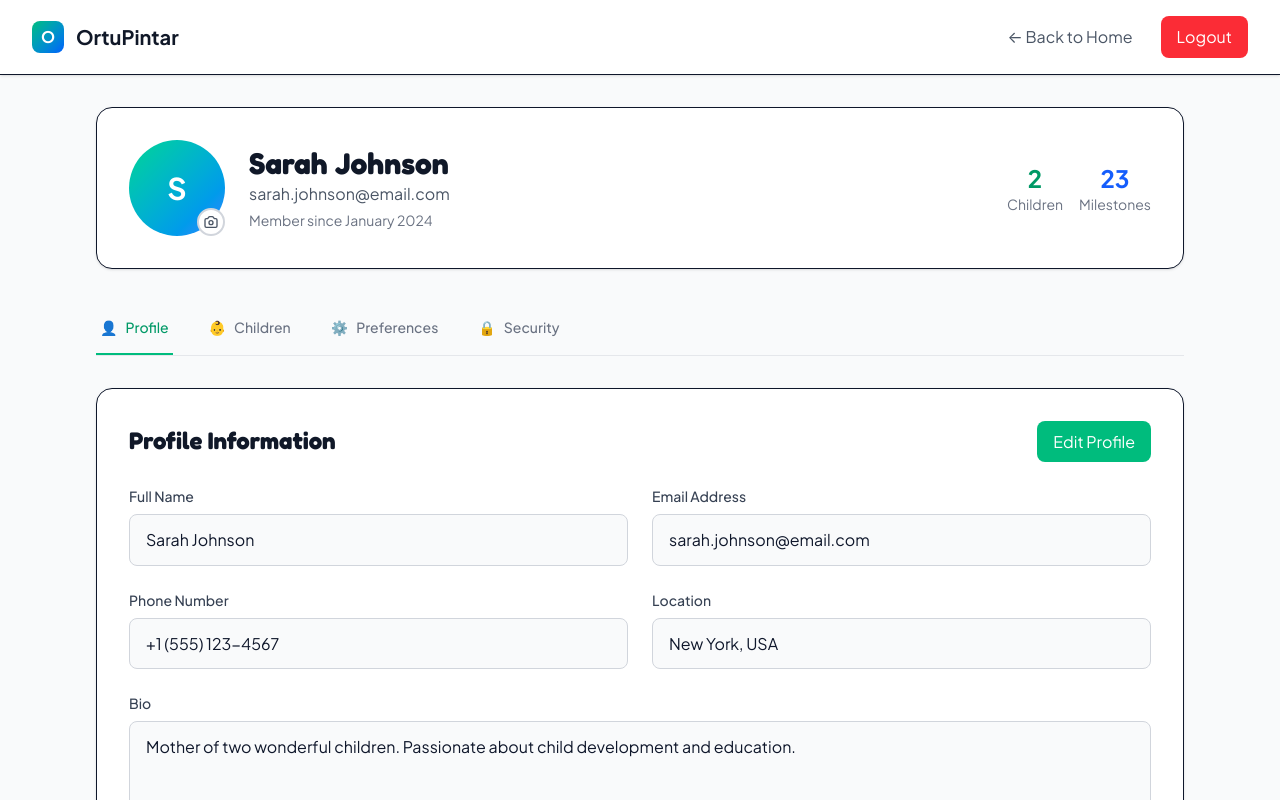
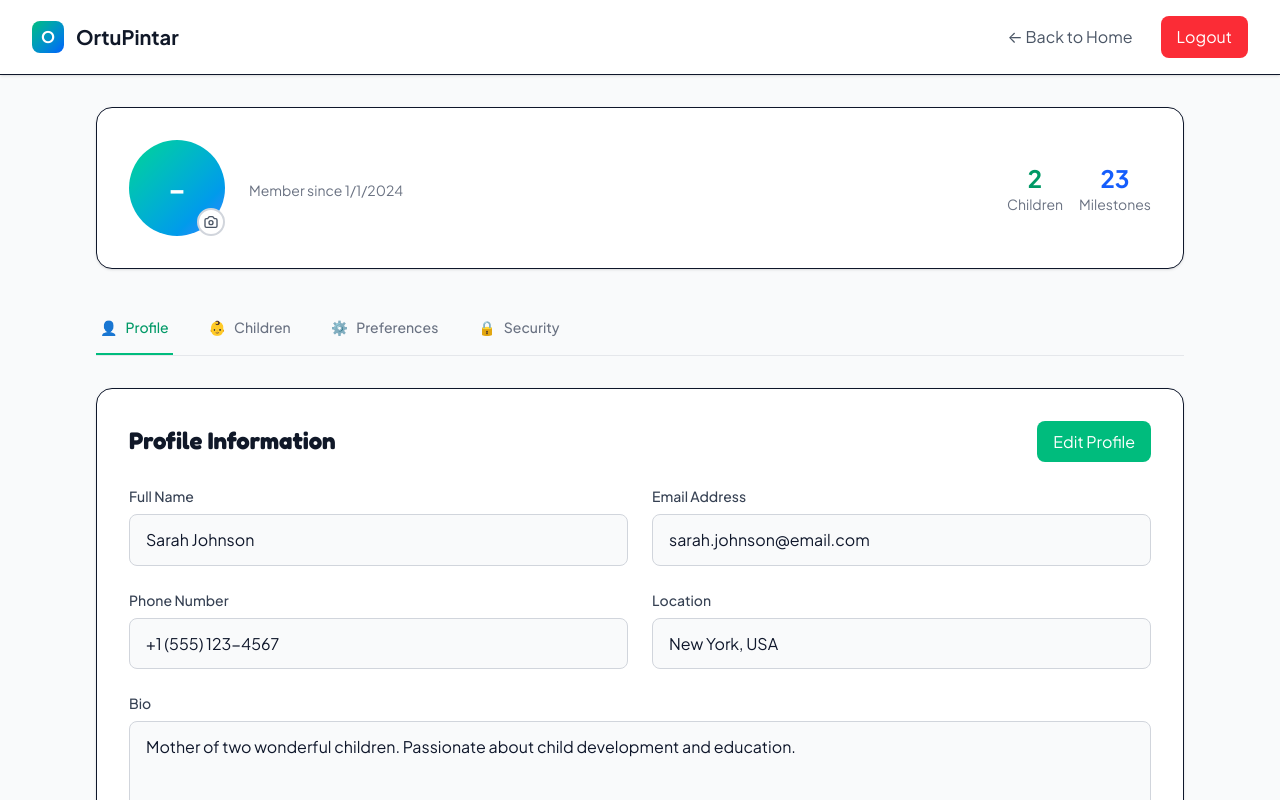
Before and after one commit to zaki-ramadhan/OrtuPintar-app, a React (Vite) app in the folder frontend/: page /my-account in a window 1280 px wide. Shown: the top 800 px of the page. Built offline with nearby package versions, Linux system fonts and the light colour scheme.

Commit message:
Add user state management and profile data synchronization in UserAccount and HeaderHomePage components

```diff
--- a/frontend/src/components/client/homePage/HeaderHomePage.jsx
+++ b/frontend/src/components/client/homePage/HeaderHomePage.jsx
@@ -4,7 +4,13 @@ import toast from "react-hot-toast";
 
 export default function HeaderHomePage() {
   const [showUserMenu, setShowUserMenu] = useState(false);
+  const [user, setUser] = useState(null);
   const navigate = useNavigate();
+
+  useEffect(() => {
+    const userData = JSON.parse(localStorage.getItem("user"));
+    setUser(userData);
+  }, []);
 
   useEffect(() => {
     const user = JSON.parse(localStorage.getItem("user"));
@@ -60,9 +66,11 @@ export default function HeaderHomePage() {
                   <div className="py-2">
                     <div className="px-4 py-2 border-b border-gray-100">
                       <p className="text-sm font-medium text-gray-900">
-                        Sarah Johnson
+                        {user?.name || "-"}
                       </p>
-                      <p className="text-xs text-gray-500">sarah@email.com</p>
+                      <p className="text-xs text-gray-500">
+                        {user?.email || "-"}
+                      </p>
                     </div>
 
                     <Link
--- a/frontend/src/pages/Client/HomePage.jsx
+++ b/frontend/src/pages/Client/HomePage.jsx
@@ -33,6 +33,7 @@ export default function HomePage() {
 		useState(false);
 	const [upcomingReminders, setUpcomingReminders] =
 		useState([]);
+	const [user, setUser] = useState(null);
 
 	const navigate = useNavigate();
 
@@ -117,6 +118,15 @@ export default function HomePage() {
 			};
 
 		fetchActivities();
+	}, []);
+
+	useEffect(() => {
+		const userData = JSON.parse(
+			localStorage.getItem(
+				"user"
+			)
+		);
+		setUser(userData);
 	}, []);
 
 	const handleAddChild = async (childData) => {
@@ -532,27 +542,72 @@ export default function HomePage() {
 	});
 
 	// Ambil semua milestone activity
-	const milestoneActivities = activities.filter((a) => a.isMilestone);
+	const milestoneActivities = activities.filter(
+		(a) => a.isMilestone
+	);
 	// Ambil reminders milestone yang sudah selesai untuk anak aktif
-	const completedMilestoneReminders = upcomingReminders.filter(
-		(rem) =>
-			rem.childId === currentChild?.id &&
-			rem.completed &&
-			milestoneActivities.some((a) => a.id === rem.activityId)
-	);
+	const completedMilestoneReminders =
+		upcomingReminders.filter(
+			(
+				rem
+			) =>
+				rem.childId ===
+					currentChild?.id &&
+				rem.completed &&
+				milestoneActivities.some(
+					(
+						a
+					) =>
+						a.id ===
+						rem.activityId
+				)
+		);
 	// Recent achievements: milestone yang sudah selesai, urut terbaru
 	const recentAchievements = completedMilestoneReminders
 		.map((rem) => {
-			const act = activities.find((a) => a.id === rem.activityId);
+			const act =
+				activities.find(
+					(
+						a
+					) =>
+						a.id ===
+						rem.activityId
+				);
 			return {
-				name: act?.name || act?.title || '-',
+				name:
+					act?.name ||
+					act?.title ||
+					"-",
 				date: rem.date,
 			};
 		})
-		.sort((a, b) => new Date(b.date) - new Date(a.date));
+		.sort(
+			(
+				a,
+				b
+			) =>
+				new Date(
+					b.date
+				) -
+				new Date(
+					a.date
+				)
+		);
 	// Next milestones: milestone yang belum pernah diselesaikan oleh anak aktif
-	const completedMilestoneIds = new Set(completedMilestoneReminders.map((rem) => rem.activityId));
-	const nextMilestones = milestoneActivities.filter((a) => !completedMilestoneIds.has(a.id));
+	const completedMilestoneIds = new Set(
+		completedMilestoneReminders.map(
+			(
+				rem
+			) =>
+				rem.activityId
+		)
+	);
+	const nextMilestones = milestoneActivities.filter(
+		(a) =>
+			!completedMilestoneIds.has(
+				a.id
+			)
+	);
 
 	return (
 		<div className="min-h-screen bg-gray-50">
@@ -574,7 +629,9 @@ export default function HomePage() {
 							: "Evening"}
 
 						,
-						Sarah!
+						{user?.name
+							? ` ${user.name}`
+							: "-"}
 						👋
 					</h2>
 					<p className="text-sm sm:text-base text-gray-600">
--- a/frontend/src/pages/Client/UserAccount.jsx
+++ b/frontend/src/pages/Client/UserAccount.jsx
@@ -1,4 +1,4 @@
-import { useState, useRef } from "react";
+import { useState, useRef, useEffect } from "react";
 import { Link, useNavigate } from "react-router";
 import toast from "react-hot-toast";
 
@@ -59,6 +59,50 @@ export default function UserAccount() {
 		language: "en",
 		timezone: "America/New_York",
 	});
+
+	const [user, setUser] = useState(null);
+
+	useEffect(() => {
+		const userData = JSON.parse(
+			localStorage.getItem(
+				"user"
+			)
+		);
+		setUser(userData);
+		if (userData) {
+			setProfileData(
+				(
+					prev
+				) => ({
+					...prev,
+					name:
+						userData.name ||
+						prev.name,
+					email:
+						userData.email ||
+						prev.email,
+					phone:
+						userData.phone ||
+						prev.phone,
+					location:
+						userData.location ||
+						prev.location,
+					joinDate:
+						userData.joinDate ||
+						prev.joinDate,
+					avatar:
+						userData.avatar ||
+						prev.avatar,
+					bio:
+						userData.bio ||
+						prev.bio,
+					emergencyContact:
+						userData.emergencyContact ||
+						prev.emergencyContact,
+				})
+			);
+		}
+	}, []);
 
 	const handleProfileUpdate = (e) => {
 		e.preventDefault();
@@ -217,9 +261,11 @@ export default function UserAccount() {
 										/>
 									) : (
 										<span className="text-white text-3xl font-bold">
-											{profileData.name.charAt(
-												0
-											)}
+											{user?.name
+												? user.name.charAt(
+														0
+												  )
+												: "-"}
 										</span>
 									)}
 								</div>
@@ -268,20 +314,22 @@ export default function UserAccount() {
 							<div>
 								<h1 className="text-3xl font-bold text-gray-900">
 									{
-										profileData.name
+										user?.name
 									}
 								</h1>
 								<p className="text-gray-600">
 									{
-										profileData.email
+										user?.email
 									}
 								</p>
 								<p className="text-sm text-gray-500 mt-1">
 									Member
 									since{" "}
-									{
-										profileData.joinDate
-									}
+									{profileData.joinDate
+										? new Date(
+												profileData.joinDate
+										  ).toLocaleDateString()
+										: "-"}
 								</p>
 							</div>
 						</div>
```
